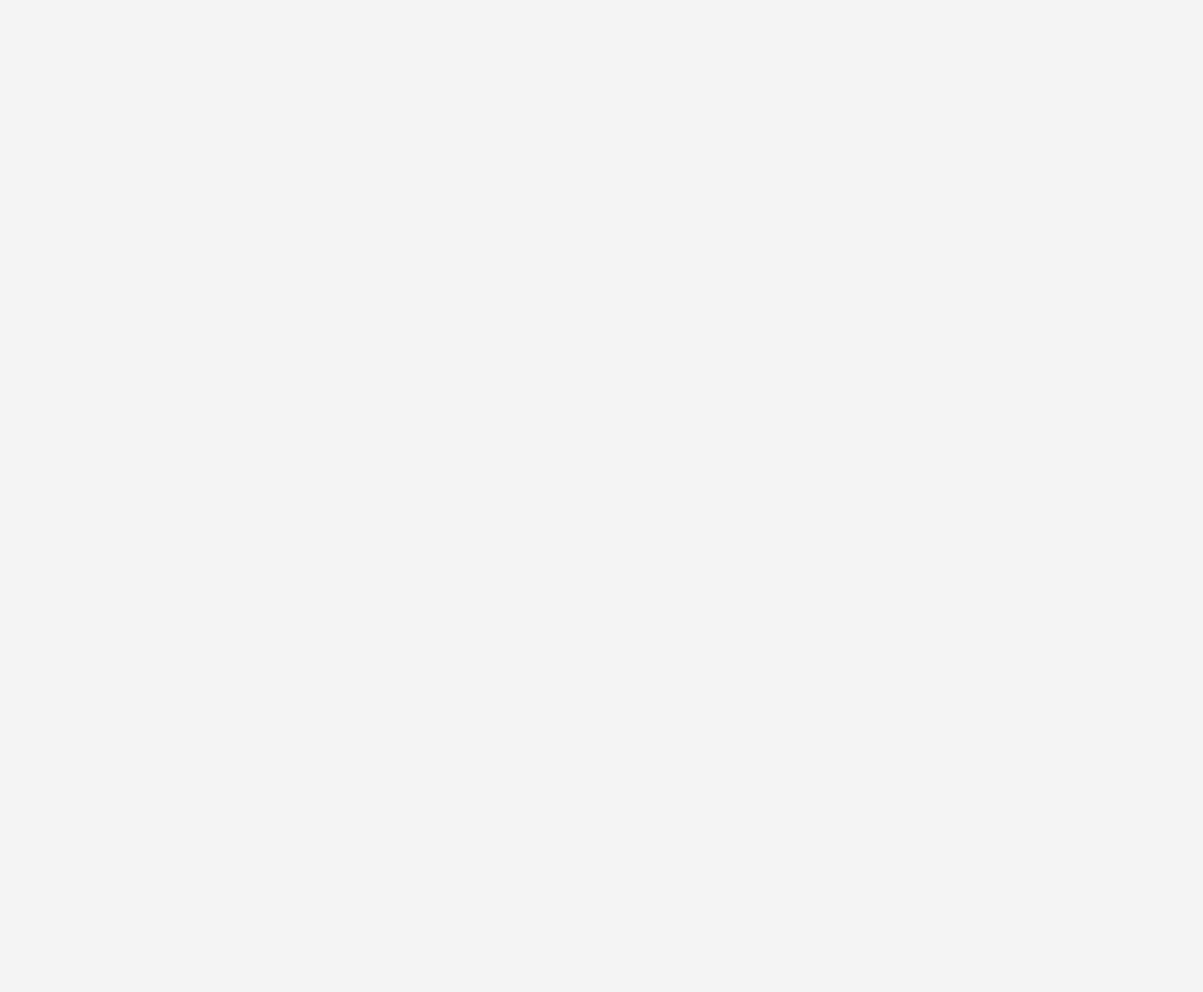
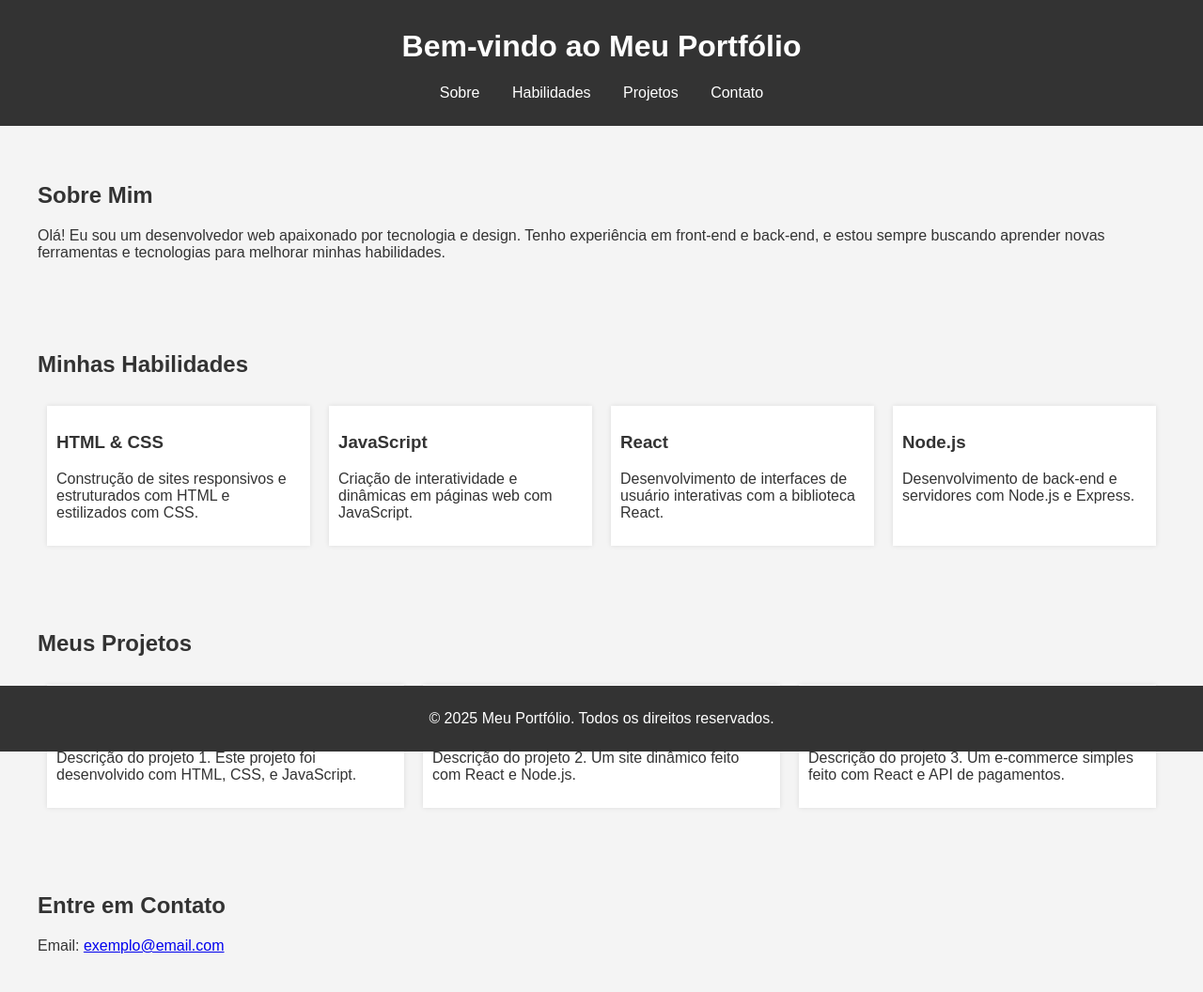
Before and after one commit to christoffer0/Portif-lio, a plain HTML site: page index.html in a window 1280 px wide. Shown: the whole page at 94% size. Before the commit the page ends 800 px from the top, so only its background shows below. Drawn offline with Linux system fonts and the light colour scheme.

Commit message:
Update index.html

```diff
--- a/index.html
+++ b/index.html
@@ -56,4 +56,75 @@
             width: 100%;
             bottom: 0;
         }
-    </st
+    </style>
+</head>
+<body>
+
+    <header>
+        <h1>Bem-vindo ao Meu Portfólio</h1>
+        <nav>
+            <ul>
+                <li><a href="#sobre">Sobre</a></li>
+                <li><a href="#habilidades">Habilidades</a></li>
+                <li><a href="#projetos">Projetos</a></li>
+                <li><a href="#contato">Contato</a></li>
+            </ul>
+        </nav>
+    </header>
+
+    <section id="sobre">
+        <h2>Sobre Mim</h2>
+        <p>Olá! Eu sou um desenvolvedor web apaixonado por tecnologia e design. Tenho experiência em front-end e back-end, e estou sempre buscando aprender novas ferramentas e tecnologias para melhorar minhas habilidades.</p>
+    </section>
+
+    <section id="habilidades">
+        <h2>Minhas Habilidades</h2>
+        <div class="skills">
+            <div>
+                <h3>HTML & CSS</h3>
+                <p>Construção de sites responsivos e estruturados com HTML e estilizados com CSS.</p>
+            </div>
+            <div>
+                <h3>JavaScript</h3>
+                <p>Criação de interatividade e dinâmicas em páginas web com JavaScript.</p>
+            </div>
+            <div>
+                <h3>React</h3>
+                <p>Desenvolvimento de interfaces de usuário interativas com a biblioteca React.</p>
+            </div>
+            <div>
+                <h3>Node.js</h3>
+                <p>Desenvolvimento de back-end e servidores com Node.js e Express.</p>
+            </div>
+        </div>
+    </section>
+
+    <section id="projetos">
+        <h2>Meus Projetos</h2>
+        <div class="projects">
+            <div>
+                <h3>Projeto 1</h3>
+                <p>Descrição do projeto 1. Este projeto foi desenvolvido com HTML, CSS, e JavaScript.</p>
+            </div>
+            <div>
+                <h3>Projeto 2</h3>
+                <p>Descrição do projeto 2. Um site dinâmico feito com React e Node.js.</p>
+            </div>
+            <div>
+                <h3>Projeto 3</h3>
+                <p>Descrição do projeto 3. Um e-commerce simples feito com React e API de pagamentos.</p>
+            </div>
+        </div>
+    </section>
+
+    <section id="contato">
+        <h2>Entre em Contato</h2>
+        <p>Email: <a href="mailto:exemplo@email.com">exemplo@email.com</a></p>
+    </section>
+
+    <footer>
+        <p>&copy; 2025 Meu Portfólio. Todos os direitos reservados.</p>
+    </footer>
+
+</body>
+</html>
```
